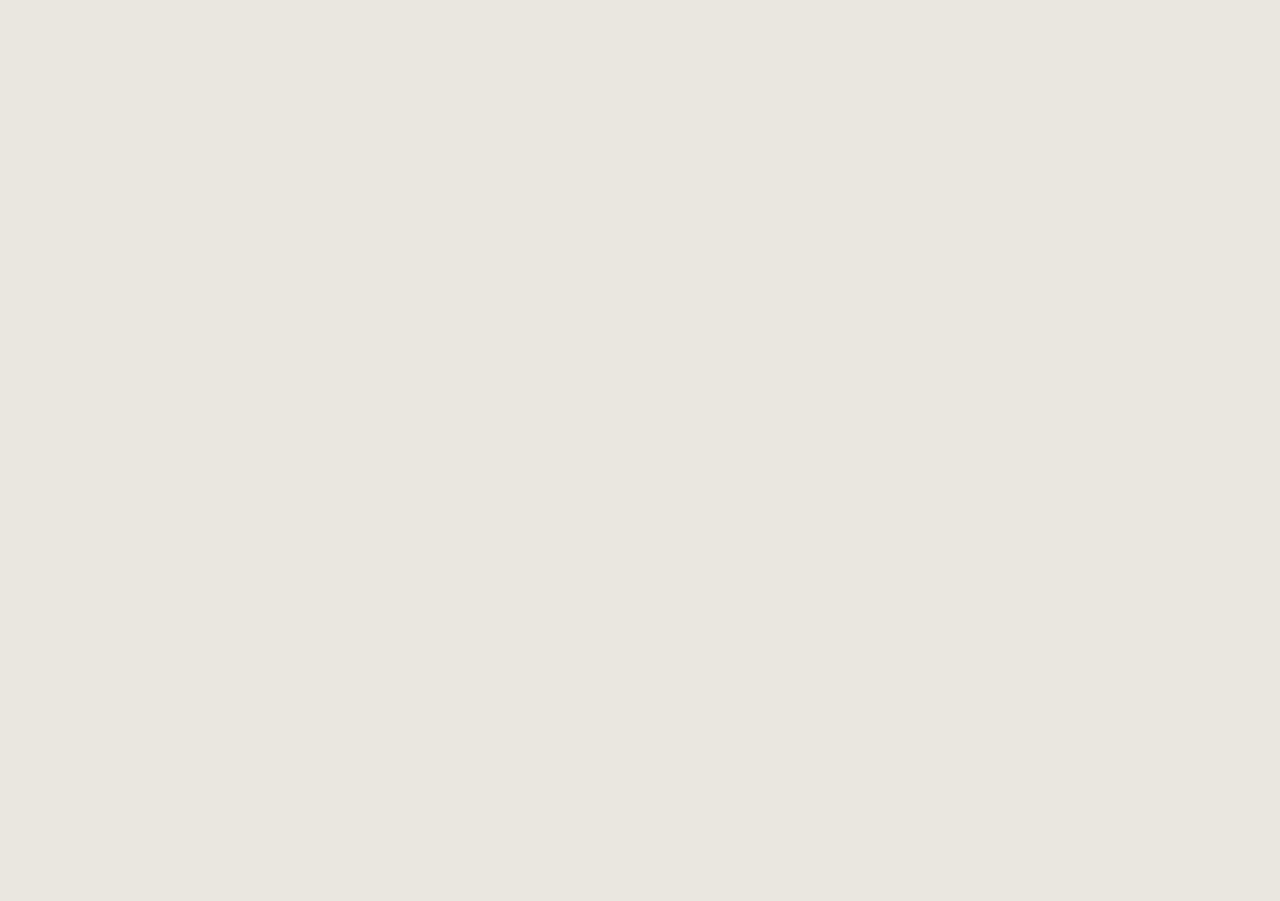
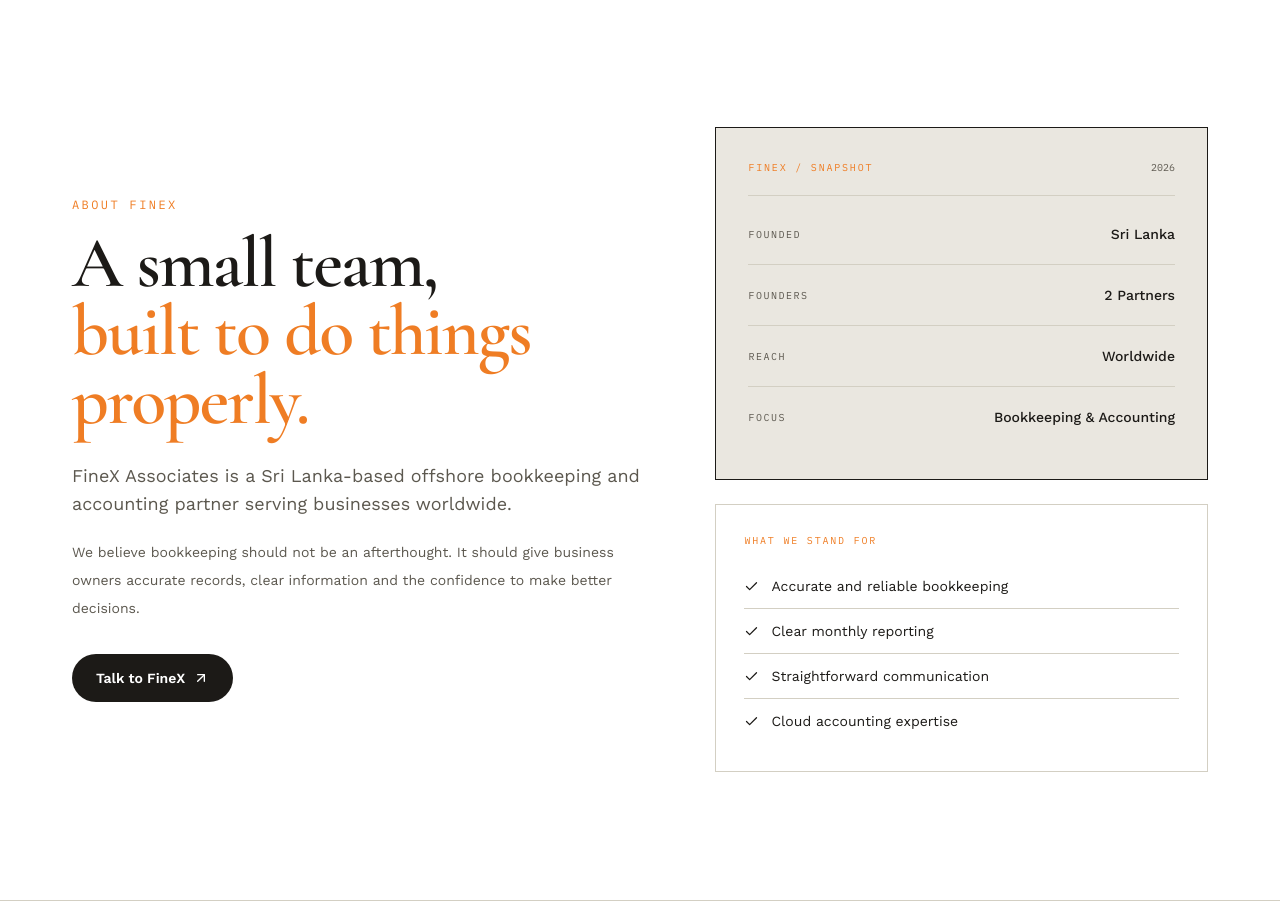
Before and after one commit to asasatha9494/finex-website, a Next.js app: page / in a window 1280 px wide. Shown: the part 5640-6541 px from the top of the page. Before the commit the page ends 5639 px from the top, so only its background shows below. Built offline with nearby package versions, Linux system fonts and the light colour scheme.

Commit message:
added about section

```diff
--- a/app/page.tsx
+++ b/app/page.tsx
@@ -5,6 +5,7 @@
 import Industries from "@/components/Industries";
 import Process from "@/components/Process";
 import Pricing from "@/components/Pricing";
+import About from "@/components/About";
 
 export default function Home() {
   return (
@@ -16,6 +17,7 @@
       <Industries />
       <Process />
       <Pricing />
+      <About />
     </main>
   );
 }
--- /dev/null
+++ b/components/About.tsx
@@ -0,0 +1,141 @@
+import { ArrowUpRight, Check } from "lucide-react";
+
+const principles = [
+  "Accurate and reliable bookkeeping",
+  "Clear monthly reporting",
+  "Straightforward communication",
+  "Cloud accounting expertise",
+];
+
+export default function About() {
+  return (
+    <section
+      id="about"
+      className="border-b border-[#d3cfc3] bg-white py-24 md:py-32"
+    >
+      <div className="mx-auto max-w-[1200px] px-6 md:px-8">
+
+        <div className="grid gap-16 lg:grid-cols-[1fr_0.85fr] lg:items-center">
+
+          {/* Left */}
+          <div>
+            <p className="finex-mono text-xs uppercase tracking-[0.2em] text-[#ef7d24]">
+              About FineX
+            </p>
+
+            <h2 className="finex-heading mt-4 max-w-2xl text-5xl leading-[0.95] text-[#1c1a17] md:text-7xl">
+              A small team,
+              <br />
+              <span className="text-[#ef7d24]">
+                built to do things properly.
+              </span>
+            </h2>
+
+            <p className="finex-body mt-7 max-w-xl text-base leading-7 text-[#5c584f] md:text-lg">
+              FineX Associates is a Sri Lanka-based offshore bookkeeping and
+              accounting partner serving businesses worldwide.
+            </p>
+
+            <p className="finex-body mt-5 max-w-xl text-sm leading-7 text-[#5c584f]">
+              We believe bookkeeping should not be an afterthought. It should
+              give business owners accurate records, clear information and the
+              confidence to make better decisions.
+            </p>
+
+            <a
+              href="#health-check"
+              className="mt-8 inline-flex items-center gap-2 rounded-full bg-[#1c1a17] px-6 py-3.5 font-[var(--font-work-sans)] text-sm font-semibold !text-white transition-transform duration-300 hover:-translate-y-1"
+            >
+              Talk to FineX
+              <ArrowUpRight size={16} />
+            </a>
+          </div>
+
+          {/* Right */}
+          <div>
+
+            {/* Company snapshot */}
+            <div className="border border-[#1c1a17] bg-[#eae7e0] p-7 md:p-8">
+
+              <div className="flex items-center justify-between border-b border-[#d3cfc3] pb-5">
+                <p className="finex-mono text-[10px] uppercase tracking-[0.18em] text-[#ef7d24]">
+                  FineX / Snapshot
+                </p>
+
+                <span className="finex-mono text-[10px] text-[#5c584f]">
+                  2026
+                </span>
+              </div>
+
+              <div className="mt-2">
+                <div className="flex items-center justify-between border-b border-[#d3cfc3] py-5">
+                  <span className="finex-mono text-[10px] uppercase tracking-[0.15em] text-[#5c584f]">
+                    Founded
+                  </span>
+
+                  <span className="finex-body text-sm font-medium text-[#1c1a17]">
+                    Sri Lanka
+                  </span>
+                </div>
+
+                <div className="flex items-center justify-between border-b border-[#d3cfc3] py-5">
+                  <span className="finex-mono text-[10px] uppercase tracking-[0.15em] text-[#5c584f]">
+                    Founders
+                  </span>
+
+                  <span className="finex-body text-sm font-medium text-[#1c1a17]">
+                    2 Partners
+                  </span>
+                </div>
+
+                <div className="flex items-center justify-between border-b border-[#d3cfc3] py-5">
+                  <span className="finex-mono text-[10px] uppercase tracking-[0.15em] text-[#5c584f]">
+                    Reach
+                  </span>
+
+                  <span className="finex-body text-sm font-medium text-[#1c1a17]">
+                    Worldwide
+                  </span>
+                </div>
+
+                <div className="flex items-center justify-between py-5">
+                  <span className="finex-mono text-[10px] uppercase tracking-[0.15em] text-[#5c584f]">
+                    Focus
+                  </span>
+
+                  <span className="finex-body text-sm font-medium text-[#1c1a17]">
+                    Bookkeeping & Accounting
+                  </span>
+                </div>
+              </div>
+            </div>
+
+            {/* Principles */}
+            <div className="mt-6 border border-[#d3cfc3] p-7">
+              <p className="finex-mono text-[10px] uppercase tracking-[0.18em] text-[#ef7d24]">
+                What We Stand For
+              </p>
+
+              <div className="mt-4">
+                {principles.map((principle) => (
+                  <div
+                    key={principle}
+                    className="flex items-center gap-3 border-b border-[#d3cfc3] py-3 last:border-b-0"
+                  >
+                    <Check size={15} />
+
+                    <span className="finex-body text-sm text-[#1c1a17]">
+                      {principle}
+                    </span>
+                  </div>
+                ))}
+              </div>
+            </div>
+
+          </div>
+        </div>
+
+      </div>
+    </section>
+  );
+}
```
